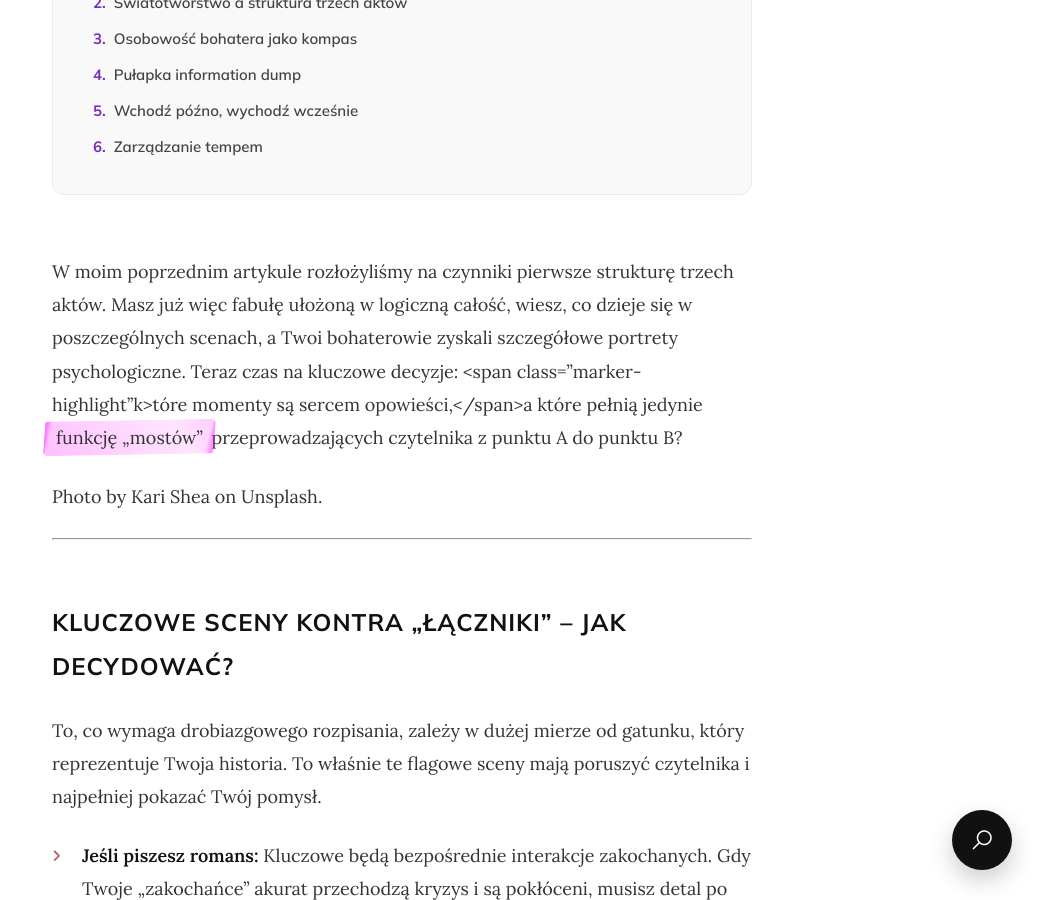
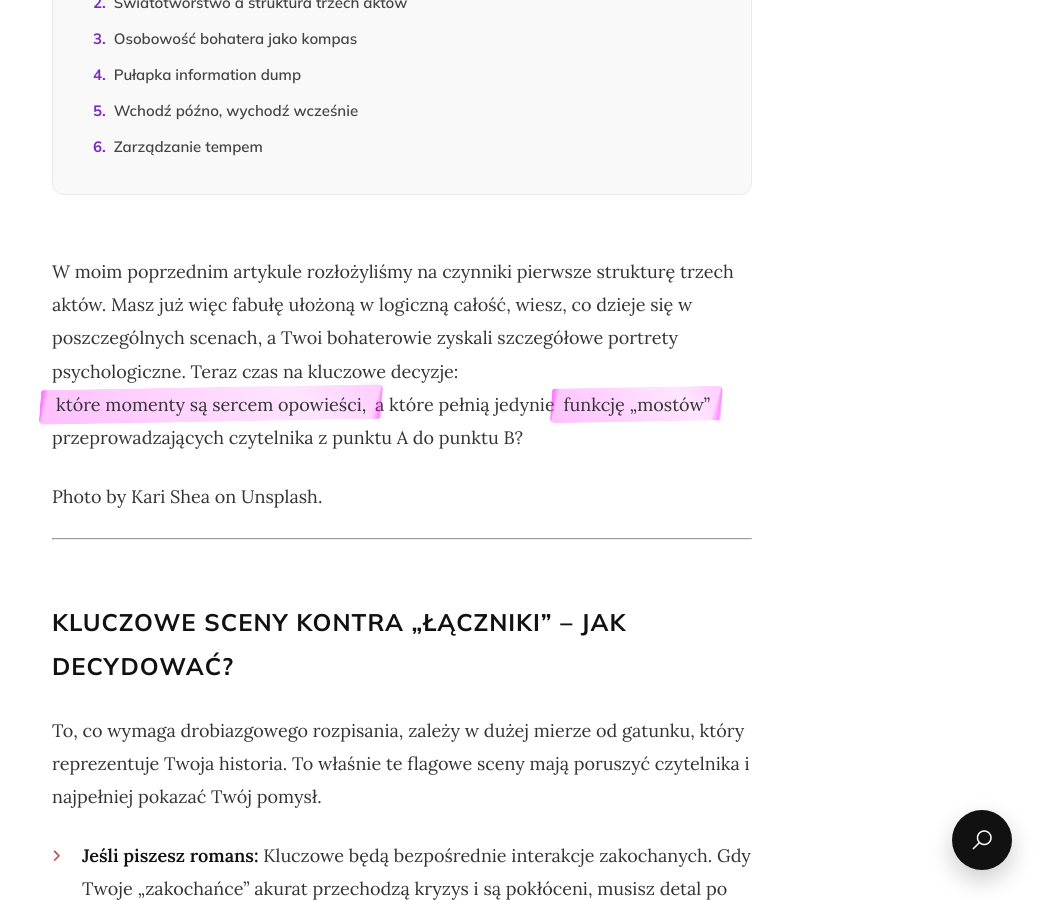
Before and after one commit to Bonnie00726/nataliaszoppa, a Jekyll site: the page built from _posts/2026-06-06-rozpisywac-czy-streszczac.md, in a window 1280 px wide and 900 px high, scrolled down 1396 px. Shown: the whole window, without its empty margins (238-1280 px from the left). Built offline with Jekyll 4.4.1, drawn with Linux system fonts in a browser that asks for light colours.

Commit message:
Update 2026-06-06-rozpisywac-czy-streszczac.md

```diff
--- a/_posts/2026-06-06-rozpisywac-czy-streszczac.md
+++ b/_posts/2026-06-06-rozpisywac-czy-streszczac.md
@@ -9,7 +9,7 @@ tags: [porady pisarskie, warsztat, tempo]
 
 Prosta odpowiedź brzmi: i jedno, i drugie. Nieco dłuższa wyjaśni Ci, co warto skrócić nawet do jednego, lakonicznego zdania, a co należy rozpisać sekunda po sekundzie.
 
-W moim <a href="{% post_url 2026-06-04-struktura-trzech-aktow2 %}">poprzednim artykule</a> rozłożyliśmy na czynniki pierwsze strukturę trzech aktów. Masz już więc fabułę ułożoną w logiczną całość, wiesz, co dzieje się w poszczególnych scenach, a Twoi bohaterowie zyskali szczegółowe portrety psychologiczne. Teraz czas na kluczowe decyzje: <span class="marker-highlight"k>tóre momenty są sercem opowieści,</span>a które pełnią jedynie <span class="marker-highlight">funkcję „mostów”</span> przeprowadzających czytelnika z punktu A do punktu B?
+W moim <a href="{% post_url 2026-06-04-struktura-trzech-aktow2 %}">poprzednim artykule</a> rozłożyliśmy na czynniki pierwsze strukturę trzech aktów. Masz już więc fabułę ułożoną w logiczną całość, wiesz, co dzieje się w poszczególnych scenach, a Twoi bohaterowie zyskali szczegółowe portrety psychologiczne. Teraz czas na kluczowe decyzje: <span class="marker-highlight">które momenty są sercem opowieści,</span> a które pełnią jedynie <span class="marker-highlight">funkcję „mostów”</span> przeprowadzających czytelnika z punktu A do punktu B?
 
 Photo by <a href="https://unsplash.com/photos/7ezVb0oTQ6M">Kari Shea</a> on <a href="https://unsplash.com">Unsplash</a>.
 
```
Also changed, not shown: other parts of _posts/2026-06-06-rozpisywac-czy-streszczac.md (+1 -1 lines).
